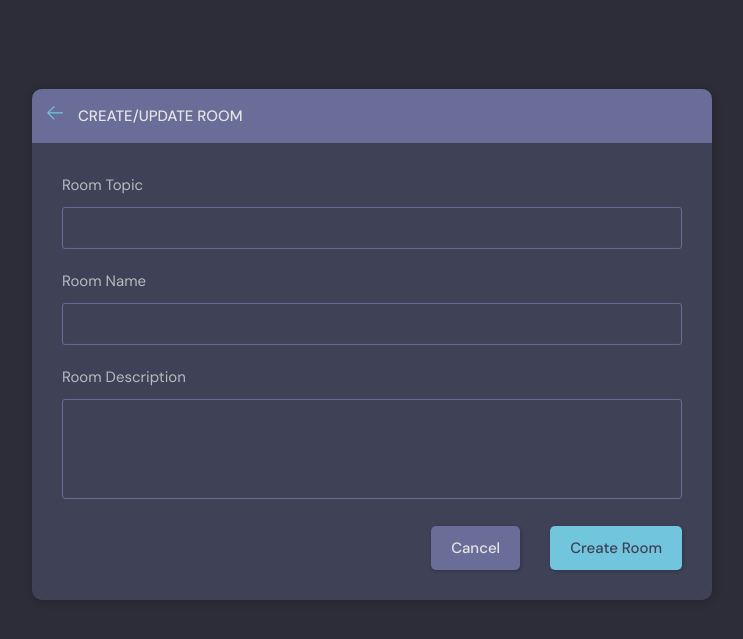
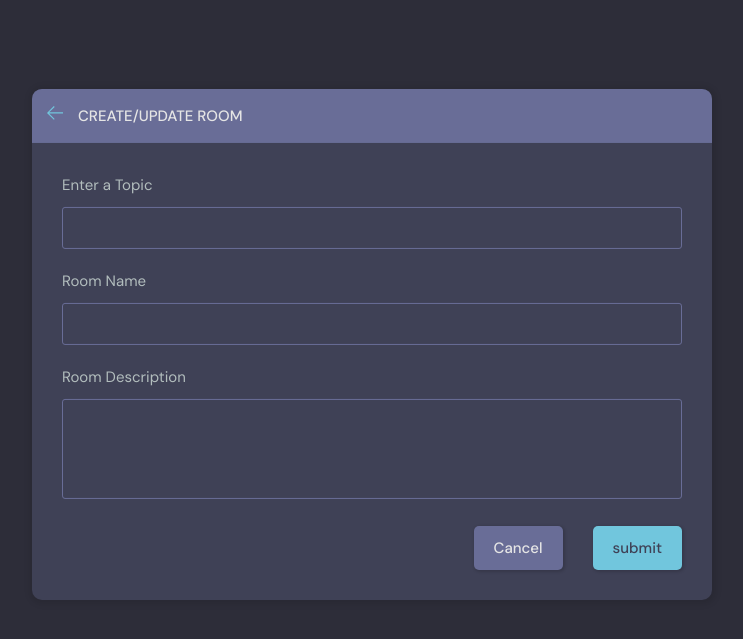
Before and after one commit to ayooubsmatti/studybud, a Django app: page /create-room/ in a window 1280 px wide. Shown: the part 76-715 px from the top of the page, without its empty margins (268-1011 px from the left). Run offline with Django 4.2, Linux system fonts and the light colour scheme; a user stored in the database is signed in; data comes from the database, SQL or seed files in the repository; both versions use the stored data as it was after the commit.

Commit message:
static file -----form final version with advance methode

```diff
--- a/base/templates/base/room_form.html
+++ b/base/templates/base/room_form.html
@@ -21,8 +21,8 @@
             {% csrf_token %}
 
             <div class="form__group">
-              <label for="room_topic">Room Topic</label>
-              <input required type="text" name="topic" id="room_topic" list="topic-list" />
+              <label for="room_topic">Enter a Topic</label>
+              <input required type="text" name="topic" value="{{room.topic.name}}" id="room_topic" list="topic-list" />
               <datalist id="topic-list">
                 <select id="room_topic">
                     <option value="">Select your topic</option>
@@ -58,7 +58,7 @@
 
             <div class="form__action">
               <a class="btn btn--dark" href="{% url 'home' %}">Cancel</a>
-              <button class="btn btn--main" type="submit" value="submit">Create Room</button>
+              <button class="btn btn--main" type="submit" value="submit">submit</button>
             </div>
           </form>
         </div>
--- a/base/views.py
+++ b/base/views.py
@@ -1,3 +1,4 @@
+from unicodedata import name
 from django.shortcuts import render,redirect
 from django.db.models import Q
 from django.http import HttpResponse
@@ -101,12 +102,21 @@ def createRoom(request):
     form = RoomForm()
     topics = Topic.objects.all()
     if request.method == 'POST':
-        form = RoomForm(request.POST)
-        if form.is_valid():
-            room = form.save(commit=False)
-            room.host = request.user
-            room.save()
-            return redirect('home')
+        topic_name = request.POST.get('topic')
+        topic,created = Topic.objects.get_or_create(name=topic_name)
+
+        Room.objects.create(
+            host = request.user,
+            topic = topic,
+            name = request.POST.get('name'),
+            description = request.POST.get('description'),
+        )
+        # form = RoomForm(request.POST)
+        # if form.is_valid():
+        #     room = form.save(commit=False)
+        #     room.host = request.user
+        #     room.save()
+        return redirect('home')
 
     context = {'form':form,'topics':topics}
     return render(request,'base/room_form.html',context)
@@ -120,13 +130,17 @@ def updateRoom(request,pk):
     if request.user != room.host:
         return HttpResponse("you are not allowed here !!")
 
+
     if request.method == 'POST':
-        form = RoomForm(request.POST,instance=room)
-        if form.is_valid():
-            form.save()
-            return redirect('home')
+        topic_name = request.POST.get('topic')
+        topic,created = Topic.objects.get_or_create(name=topic_name)
+        room.name = request.POST.get('name')
+        room.topic = topic
+        room.description = request.POST.get('description')
+        room.save()
+        return redirect('home')
 
-    context = {'form':form,'topics':topics}
+    context = {'form':form,'topics':topics,'room':room}
     return render(request, 'base/room_form.html',context)
 
 @login_required(login_url='login')
```
Also changed, not shown: db.sqlite3.
